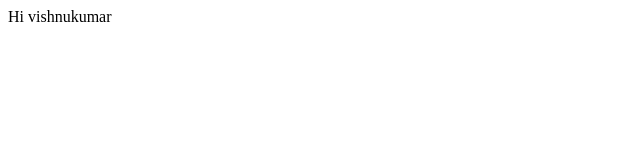
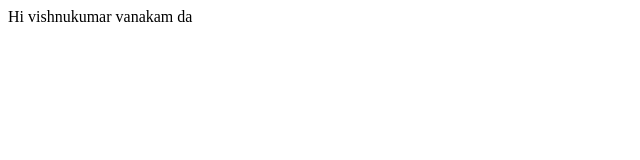
Before and after one commit to vishnukumarcr/wf, a plain HTML site: page index.html in a window 1280 px wide. Shown: the full height of the page, 0-640 px from the left. Drawn offline with Linux system fonts and the light colour scheme.

Commit message:
second changes

```diff
--- a/index.html
+++ b/index.html
@@ -1,3 +1,3 @@
 <html>
-Hi vishnukumar
+Hi vishnukumar vanakam da
 </html>
```
